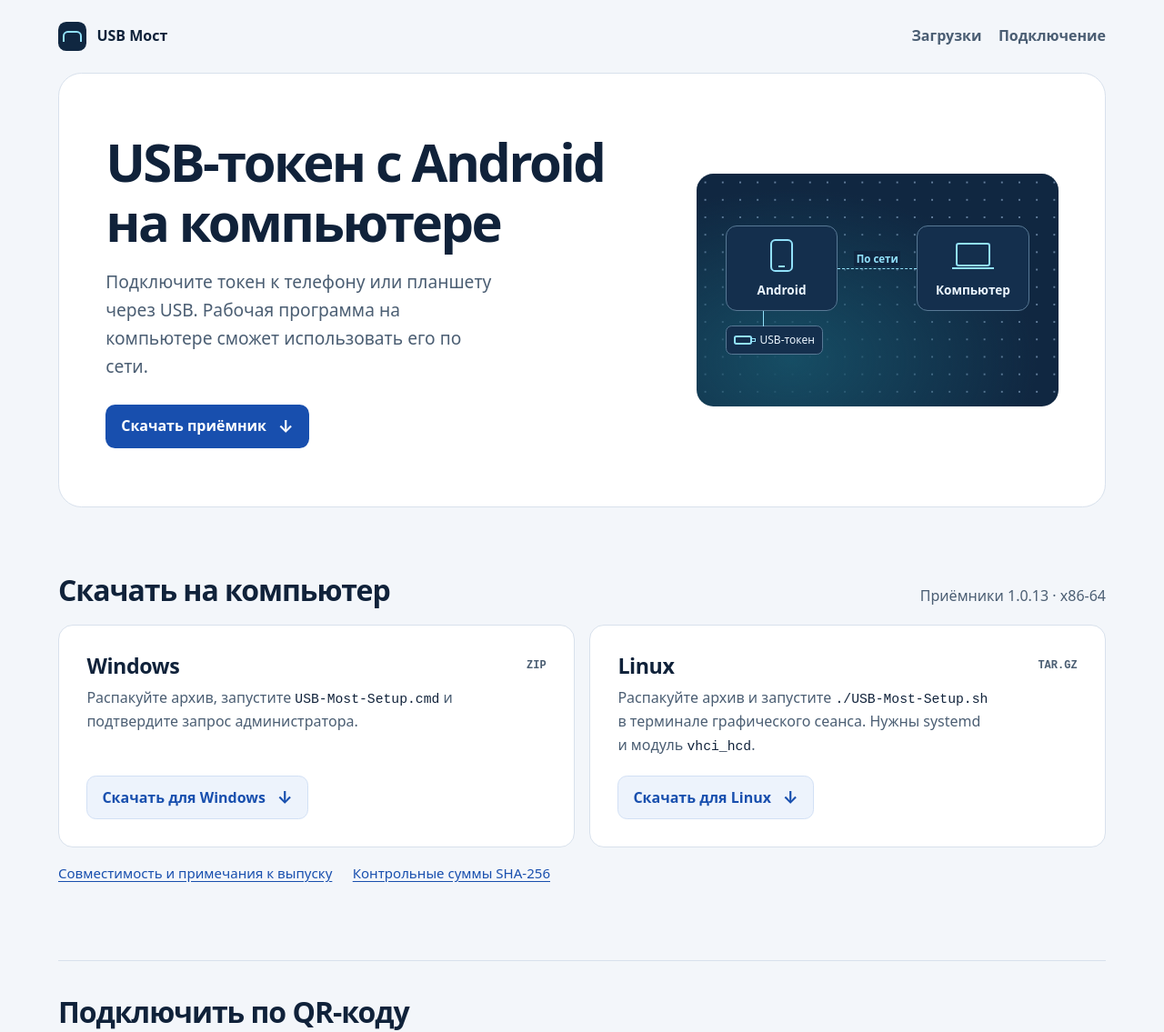
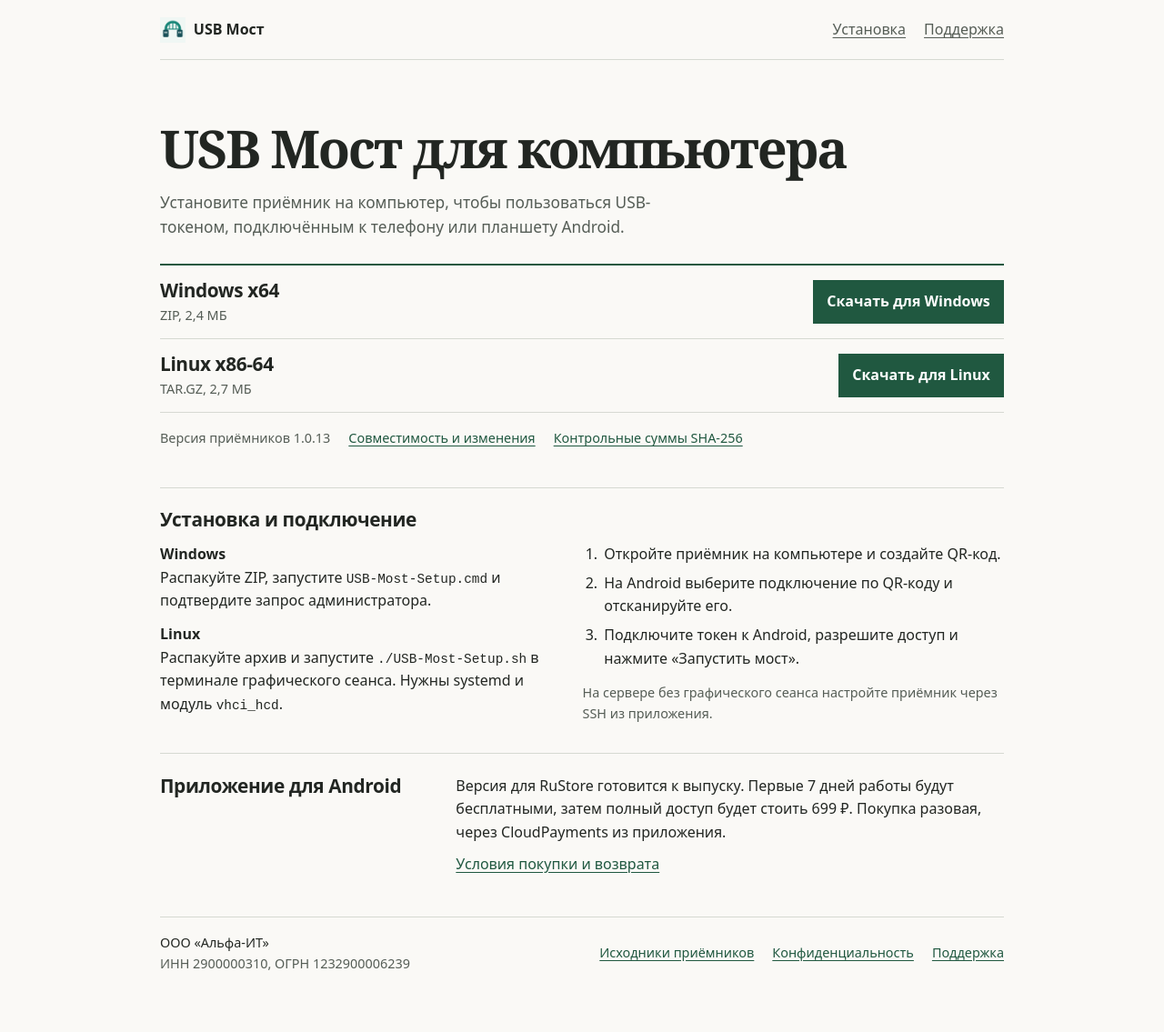
Before and after one commit to varyagnord/usb-most-downloads, a plain HTML site: page docs/index.html in a window 1280 px wide. Shown: the top 1135 px of the page at 91% size. After the commit the page ends 1097 px from the top, so only its background shows below. Drawn offline with Linux system fonts and the light colour scheme.

Commit message:
Simplify the USB Most download page

```diff
--- a/docs/index.html
+++ b/docs/index.html
@@ -3,74 +3,72 @@
 <head>
   <meta charset="utf-8">
   <meta name="viewport" content="width=device-width, initial-scale=1">
-  <meta name="description" content="USB Мост передаёт USB-токены с телефона или планшета Android на компьютер. Скачайте приёмник для Windows или Linux и подключитесь по QR-коду.">
-  <meta name="theme-color" content="#f3f6fa">
-  <title>USB Мост — приёмник для Windows и Linux</title>
+  <meta name="description" content="Загрузка и установка приёмника USB Моста для Windows и Linux. Подключение USB-токенов с Android по сети.">
+  <meta name="theme-color" content="#faf9f6">
+  <title>USB Мост — загрузка для компьютера</title>
+  <link rel="icon" href="usb-most.png" type="image/png">
   <link rel="stylesheet" href="site.css">
 </head>
 <body>
   <a class="skip" href="#main">К содержанию</a>
-  <header class="topbar wrap">
-    <a class="brand" href="./"><span class="brand-mark" aria-hidden="true"></span>USB Мост</a>
-    <nav aria-label="Разделы страницы"><a href="#downloads">Загрузки</a><a href="#connect">Подключение</a></nav>
+  <header class="masthead wrap">
+    <a class="brand" href="./"><img src="usb-most.png" width="28" height="28" alt="">USB Мост</a>
+    <nav aria-label="Навигация"><a href="#connect">Установка</a><a href="mailto:varyagnord@yandex.ru">Поддержка</a></nav>
   </header>
   <main class="wrap" id="main">
     <section class="payment-return" id="payment-return" aria-labelledby="return-heading">
       <h2 id="return-heading">Вернитесь в USB Мост</h2>
-      <p>Приложение проверит статус покупки при возвращении. Статус также можно обновить кнопкой «Проверить оплату».</p>
+      <p>Откройте приложение на Android. Если статус покупки ещё не обновился, нажмите «Проверить оплату».</p>
     </section>
-    <section class="hero" aria-labelledby="title">
-      <div class="hero-copy">
-        <h1 id="title">USB-токен с Android на компьютере</h1>
-        <p>Подключите токен к телефону или планшету через USB. Рабочая программа на компьютере сможет использовать его по сети.</p>
-        <a class="button primary" href="#downloads">Скачать приёмник <span aria-hidden="true">↓</span></a>
-      </div>
-      <figure class="connection-map" aria-label="Токен подключается по USB к Android. Android соединяется по сети с компьютером.">
-        <div class="map-endpoints" aria-hidden="true">
-          <div class="endpoint"><span class="symbol phone"></span><span>Android</span></div>
-          <div class="wire"><span>По сети</span></div>
-          <div class="endpoint"><span class="symbol laptop"></span><span>Компьютер</span></div>
+    <header class="intro" id="downloads">
+      <h1>USB Мост для компьютера</h1>
+      <p>Установите приёмник на компьютер, чтобы пользоваться USB-токеном, подключённым к телефону или планшету Android.</p>
+    </header>
+    <section aria-label="Файлы приёмника">
+      <div class="downloads">
+        <div class="platform">
+          <div><h2>Windows x64</h2><p>ZIP, 2,4 МБ</p></div>
+          <a href="https://github.com/varyagnord/usb-most-downloads/releases/download/v1.0.13-vc10018/usb-most-1.0.13-windows-x86_64.zip">Скачать для Windows</a>
         </div>
-        <div class="map-token" aria-hidden="true"><span class="symbol token"></span><span>USB-токен</span></div>
-      </figure>
-    </section>
-    <section class="section" id="downloads" aria-labelledby="downloads-heading">
-      <div class="section-heading"><h2 id="downloads-heading">Скачать на компьютер</h2><p>Приёмники 1.0.13 · x86‑64</p></div>
-      <div class="releases">
-        <article class="card">
-          <div class="card-heading"><h3>Windows</h3><span class="file-type">ZIP</span></div>
-          <p>Распакуйте архив, запустите <code>USB-Most-Setup.cmd</code> и подтвердите запрос администратора.</p>
-          <a class="button download" href="https://github.com/varyagnord/usb-most-downloads/releases/download/v1.0.13-vc10018/usb-most-1.0.13-windows-x86_64.zip">Скачать для Windows <span aria-hidden="true">↓</span></a>
-        </article>
-        <article class="card">
-          <div class="card-heading"><h3>Linux</h3><span class="file-type">TAR.GZ</span></div>
-          <p>Распакуйте архив и запустите <code>./USB-Most-Setup.sh</code> в терминале графического сеанса. Нужны systemd и модуль <code>vhci_hcd</code>.</p>
-          <a class="button download" href="https://github.com/varyagnord/usb-most-downloads/releases/download/v1.0.13-vc10018/usb-most-1.0.13-linux-x86_64.tar.gz">Скачать для Linux <span aria-hidden="true">↓</span></a>
-        </article>
+        <div class="platform">
+          <div><h2>Linux x86‑64</h2><p>TAR.GZ, 2,7 МБ</p></div>
+          <a href="https://github.com/varyagnord/usb-most-downloads/releases/download/v1.0.13-vc10018/usb-most-1.0.13-linux-x86_64.tar.gz">Скачать для Linux</a>
+        </div>
       </div>
       <div class="release-links">
-        <a href="https://github.com/varyagnord/usb-most-downloads/releases/tag/v1.0.13-vc10018">Совместимость и примечания к выпуску</a>
+        <p>Версия приёмников 1.0.13</p>
+        <a href="https://github.com/varyagnord/usb-most-downloads/releases/tag/v1.0.13-vc10018">Совместимость и изменения</a>
         <a href="https://github.com/varyagnord/usb-most-downloads/releases/download/v1.0.13-vc10018/SHA256SUMS">Контрольные суммы SHA‑256</a>
       </div>
     </section>
-    <section class="section setup" id="connect" aria-labelledby="connect-heading">
-      <h2 id="connect-heading">Подключить по QR-коду</h2>
-      <ol class="steps">
-        <li><h3>Откройте приёмник</h3><p>Запустите мастер на компьютере и создайте код подключения.</p></li>
-        <li><h3>Отсканируйте код</h3><p>На Android откройте настройку компьютера и выберите подключение по QR-коду.</p></li>
-        <li><h3>Запустите мост</h3><p>Подключите токен к Android, разрешите доступ к нему и нажмите «Запустить мост».</p></li>
-      </ol>
-      <p class="aside">Для сервера без графического сеанса настройте приёмник через SSH из приложения.</p>
+    <section class="rule-section" id="connect" aria-labelledby="connect-heading">
+      <h2 id="connect-heading">Установка и подключение</h2>
+      <div class="instructions">
+        <dl>
+          <dt>Windows</dt>
+          <dd>Распакуйте ZIP, запустите <code>USB-Most-Setup.cmd</code> и подтвердите запрос администратора.</dd>
+          <dt>Linux</dt>
+          <dd>Распакуйте архив и запустите <code>./USB-Most-Setup.sh</code> в терминале графического сеанса. Нужны systemd и модуль <code>vhci_hcd</code>.</dd>
+        </dl>
+        <div>
+          <ol>
+            <li>Откройте приёмник на компьютере и создайте QR-код.</li>
+            <li>На Android выберите подключение по QR-коду и отсканируйте его.</li>
+            <li>Подключите токен к Android, разрешите доступ и нажмите «Запустить мост».</li>
+          </ol>
+          <p class="note">На сервере без графического сеанса настройте приёмник через SSH из приложения.</p>
+        </div>
+      </div>
     </section>
-    <section class="section app-info" id="purchase" aria-labelledby="purchase-heading">
-      <div><h2 id="purchase-heading">Приложение для Android</h2><p>Версия для RuStore готовится к выпуску. Первые 7 дней работы будут бесплатными, затем полный доступ можно будет открыть за 699 ₽ одним платежом без подписки. Заказ создаётся в приложении, а платёж подтверждается на странице CloudPayments.</p></div>
-      <a class="button download" href="offer.html">Условия покупки и возврата <span aria-hidden="true">↗</span></a>
+    <section class="rule-section purchase" id="purchase" aria-labelledby="purchase-heading">
+      <h2 id="purchase-heading">Приложение для Android</h2>
+      <div><p>Версия для RuStore готовится к выпуску. Первые 7 дней работы будут бесплатными, затем полный доступ будет стоить 699 ₽. Покупка разовая, через CloudPayments из приложения.</p><a href="offer.html">Условия покупки и возврата</a></div>
     </section>
   </main>
-  <footer class="wrap footer">
-    <div><strong>ООО «Альфа-ИТ»</strong><p>ИНН 2900000310 · ОГРН 1232900006239</p></div>
+  <footer class="footer wrap">
+    <div><p>ООО «Альфа-ИТ»</p><p class="note">ИНН 2900000310, ОГРН 1232900006239</p></div>
     <nav aria-label="Документы и поддержка">
-      <a href="https://github.com/varyagnord/usb-most-source/tree/v1.0.13-vc10018">Исходники приёмников GPLv3</a>
+      <a href="https://github.com/varyagnord/usb-most-source/tree/v1.0.13-vc10018">Исходники приёмников</a>
       <a href="privacy.html">Конфиденциальность</a>
       <a href="mailto:varyagnord@yandex.ru">Поддержка</a>
     </nav>
--- a/docs/site.css
+++ b/docs/site.css
@@ -1,102 +1,73 @@
 :root {
   color-scheme: light;
   font-family: system-ui, -apple-system, "Segoe UI", sans-serif;
-  color: #10223a;
-  background: #f3f6fa;
-  --paper: #fff;
-  --ink: #10223a;
-  --muted: #4b5e73;
-  --line: #d8e1ec;
-  --blue: #184fae;
-  --deep: #102741;
-  --cyan: #92e1fa;
+  color: #222622;
+  background: #faf9f6;
+  --muted: #555d56;
+  --line: #d6d9d2;
+  --accent: #205840;
 }
+
 * { box-sizing: border-box; }
 body { margin: 0; line-height: 1.6; }
-h1, h2, h3, p, figure { margin: 0; }
-h1, h2, h3 { line-height: 1.14; text-wrap: balance; }
-h1 { font-size: clamp(2.05rem, 1.38rem + 2.8vw, 3.65rem); letter-spacing: -.045em; font-weight: 760; }
-h2 { font-size: clamp(1.5rem, 1.2rem + 1vw, 2.25rem); letter-spacing: -.032em; }
-h3 { font-size: 1.25rem; letter-spacing: -.017em; }
-a { color: var(--blue); text-underline-offset: .23em; }
-a:hover { color: #113e8b; }
-a:focus-visible { outline: 3px solid #2766cb; outline-offset: 4px; }
-code { font: .92em ui-monospace, monospace; color: var(--ink); overflow-wrap: anywhere; }
-.wrap { width: min(72rem, calc(100% - 3rem)); margin-inline: auto; }
-.skip { position: absolute; z-index: 2; inset: .5rem auto auto .5rem; background: var(--paper); padding: .65rem 1rem; transform: translateY(-160%); }
+h1, h2, p, dl, dd, ol { margin: 0; }
+h1, h2 { line-height: 1.18; }
+h1 { font: 600 clamp(2.05rem, 1.2rem + 3vw, 3.65rem)/1.04 Georgia, "DejaVu Serif", serif; letter-spacing: -.04em; }
+h2 { font-size: 1.3rem; letter-spacing: -.018em; }
+a { color: var(--accent); text-underline-offset: .2em; }
+a:hover { color: #163d2c; }
+a:focus-visible { outline: 2px solid var(--accent); outline-offset: 4px; }
+code { font: .9em ui-monospace, monospace; overflow-wrap: anywhere; }
+.wrap { width: min(58rem, calc(100% - 3rem)); margin-inline: auto; }
+
+.skip { position: absolute; inset: .5rem auto auto .5rem; padding: .65rem 1rem; background: white; transform: translateY(-170%); }
 .skip:focus { transform: none; }
-.topbar { min-height: 5rem; display: flex; align-items: center; justify-content: space-between; gap: .25rem 1.5rem; }
-.brand { display: inline-flex; align-items: center; gap: .7rem; min-height: 2.75rem; color: var(--ink); font-weight: 750; text-decoration: none; white-space: nowrap; }
-.brand-mark { display: grid; place-items: center; width: 1.95rem; height: 1.95rem; border-radius: .55rem; background: var(--deep); }
-.brand-mark::before { content: ""; width: 1.05rem; height: .65rem; border: 2px solid var(--cyan); border-bottom: 0; border-radius: .35rem .35rem 0 0; }
-.topbar nav, .footer nav { display: flex; align-items: center; flex-wrap: wrap; gap: 0 1.15rem; }
-.topbar nav a, .footer nav a, .release-links a { display: inline-flex; align-items: center; min-height: 2.75rem; }
-.topbar nav a { text-decoration: none; font-weight: 650; color: var(--muted); }
-.topbar nav a:hover { color: var(--blue); text-decoration: underline; }
-.hero { display: grid; grid-template-columns: minmax(0, 1.25fr) minmax(0, .85fr); align-items: center; gap: clamp(2rem, 5vw, 5rem); padding: clamp(2rem, 5vw, 4.5rem) clamp(1.25rem, 4vw, 4rem); background: var(--paper); border: 1px solid var(--line); border-radius: 1.6rem; }
-.hero-copy p { color: var(--muted); max-width: 40ch; margin: 1.15rem 0 1.65rem; font-size: clamp(1rem, .9rem + .4vw, 1.2rem); }
-.button { display: inline-flex; align-items: center; justify-content: center; gap: .8rem; min-height: 3rem; padding: .55rem 1rem; border: 1px solid transparent; border-radius: .65rem; text-decoration: none; font-weight: 690; line-height: 1.3; }
-.button span { font-size: 1.17em; }
-.primary { background: var(--blue); color: white; }
-.primary:hover { color: white; background: #123f8f; }
-.download { background: #edf3fc; border-color: #d2e0f5; }
-.download:hover { background: #dfeafd; }
-.connection-map {
-  display: grid; align-content: center; gap: 1rem; min-width: 0; min-height: 16rem;
-  padding: clamp(1rem, 3vw, 2rem); color: #ecf6ff; border-radius: 1.15rem; background-color: var(--deep);
-  background-image: radial-gradient(ellipse at 26% 80%, #164d64 0%, transparent 65%), radial-gradient(circle, #637e9c 1px, transparent 1px);
-  background-size: auto, 1.2rem 1.2rem;
+.masthead { display: flex; justify-content: space-between; align-items: center; flex-wrap: wrap; gap: 0 1rem; min-height: 4.15rem; border-bottom: 1px solid var(--line); }
+.brand { display: inline-flex; align-items: center; gap: .55rem; min-height: 2.75rem; font-weight: 700; color: inherit; text-decoration: none; white-space: nowrap; }
+.brand img { display: block; }
+.masthead nav, .footer nav, .release-links { display: flex; flex-wrap: wrap; align-items: center; gap: 0 1.25rem; }
+.masthead nav a, .footer nav a, .release-links a { display: inline-flex; align-items: center; min-height: 2.75rem; }
+.masthead nav a { color: var(--muted); }
+
+.intro { padding: clamp(2.1rem, 6vw, 4.15rem) 0 1.65rem; }
+.intro p { max-width: 56ch; color: var(--muted); font-size: 1.08rem; margin-top: 1rem; }
+.downloads { border-top: 2px solid var(--accent); }
+.platform { display: grid; grid-template-columns: 1fr auto; align-items: center; gap: .5rem 1.5rem; padding: .9rem 0; border-bottom: 1px solid var(--line); }
+.platform p, .note, .release-links { color: var(--muted); font-size: .9rem; }
+.platform p { margin-top: .22rem; }
+.platform a { display: inline-flex; justify-content: center; align-items: center; min-height: 3rem; padding: .55rem .95rem; background: var(--accent); color: white; font-weight: 650; text-decoration: none; }
+.platform a:hover { background: #163d2c; }
+.release-links { margin-top: .35rem; }
+
+.rule-section { border-top: 1px solid var(--line); margin-top: 2rem; padding-top: 1.4rem; }
+.instructions { display: grid; grid-template-columns: minmax(0, 1fr) minmax(0, 1.1fr); gap: 1.2rem 2.7rem; margin-top: .85rem; }
+.instructions dt { font-weight: 670; }
+.instructions dd + dt { margin-top: .7rem; }
+.instructions ol { padding-inline-start: 1.3rem; }
+.instructions li { padding-inline-start: .18rem; }
+.instructions li + li { margin-top: .38rem; }
+.instructions .note { margin-top: .8rem; }
+.purchase { display: grid; grid-template-columns: minmax(0, 1fr) minmax(0, 2fr); gap: .65rem 1.5rem; }
+.purchase a { display: inline-flex; align-items: center; min-height: 2.75rem; }
+.payment-return { display: none; margin-top: 1rem; padding: .75rem 1rem; border-left: 3px solid var(--accent); background: #edf1e9; }
+.payment-return:target { display: block; }
+.payment-return p { margin-top: .3rem; }
+
+.footer { display: flex; justify-content: space-between; align-items: flex-start; flex-wrap: wrap; gap: .7rem 1.5rem; font-size: .9rem; margin-top: 2.25rem; padding: 1rem 0 1.6rem; border-top: 1px solid var(--line); }
+.document { max-width: 47rem; margin-bottom: 3rem; }
+.document h1 { font-size: clamp(1.9rem, 1rem + 3vw, 3rem); margin: clamp(1.8rem, 5vw, 3.3rem) 0 .95rem; }
+.document h2 { margin: 1.55rem 0 .45rem; }
+.document p + p { margin-top: .65rem; }
+.document .seller { margin-top: 1.5rem; border-top: 1px solid var(--line); }
+.document a { overflow-wrap: anywhere; }
+
+@media (max-width: 38rem) {
+  .wrap { width: calc(100% - 2rem); }
+  .masthead nav, .footer nav, .release-links { gap: 0 .8rem; }
+  .masthead nav { font-size: .88rem; }
+  .instructions, .purchase { grid-template-columns: 1fr; }
 }
-.map-endpoints { display: grid; grid-template-columns: minmax(4.2rem, 1fr) minmax(2rem, .7fr) minmax(5.5rem, 1fr); align-items: center; }
-.endpoint { display: grid; justify-items: center; gap: .55rem; padding: .9rem .25rem .7rem; background: #142f4d; border: 1px solid #587995; border-radius: .75rem; font-size: .85rem; font-weight: 650; }
-.symbol { display: block; position: relative; color: var(--cyan); }
-.phone { width: 1.55rem; height: 2.25rem; border: 2px solid; border-radius: .35rem; }
-.phone::after { content: ""; position: absolute; width: .45rem; height: 2px; background: currentColor; inset: auto 0 .2rem; margin-inline: auto; }
-.laptop { width: 2.4rem; height: 1.6rem; border: 2px solid; border-radius: .2rem; margin-block: .22rem .43rem; }
-.laptop::after { content: ""; position: absolute; top: calc(100% + .23rem); inset-inline: -.35rem; border-bottom: 2px solid; }
-.wire { position: relative; height: 1px; border-top: 1px dashed var(--cyan); text-align: center; }
-.wire span { position: relative; top: -1.55rem; font-size: .72rem; font-weight: 650; white-space: nowrap; color: var(--cyan); background: var(--deep); padding: .08rem .15rem; }
-.map-token { position: relative; width: max-content; max-width: 100%; display: flex; align-items: center; gap: .5rem; color: #ecf6ff; padding: .32rem .5rem; background: #142f4d; border: 1px solid #587995; border-radius: .42rem; font-size: .75rem; }
-.map-token::before { content: ""; position: absolute; width: 1px; height: calc(1rem + 1px); top: calc(-1rem - 1px); left: min(48%, 2.5rem); border-left: 1px solid var(--cyan); }
-.token { width: 1.3rem; height: .62rem; border: 2px solid; border-radius: .17rem; }
-.token::after { content: ""; position: absolute; inset: .04rem auto .04rem 100%; width: .29rem; border: 1px solid; border-left: 0; }
-.section { margin-top: clamp(2.6rem, 6vw, 4.6rem); scroll-margin-top: 1rem; }
-.section-heading { display: flex; align-items: baseline; justify-content: space-between; flex-wrap: wrap; gap: .4rem 1.5rem; margin-bottom: 1.15rem; }
-.section-heading p, .card p, .steps p, .aside, .app-info p, .footer p { color: var(--muted); }
-.releases { display: grid; grid-template-columns: repeat(2, minmax(0, 1fr)); gap: 1rem; }
-.card { display: flex; flex-direction: column; align-items: flex-start; padding: clamp(1.15rem, 3vw, 1.9rem); border: 1px solid var(--line); background: var(--paper); border-radius: 1rem; }
-.card-heading { display: flex; align-items: center; justify-content: space-between; flex-wrap: wrap; gap: .5rem; width: 100%; }
-.card-heading h3 { font-size: 1.45rem; }
-.file-type { font: 650 .75rem ui-monospace, monospace; color: var(--muted); }
-.card p { max-width: 45ch; margin: .65rem 0 1.3rem; }
-.card .button { margin-top: auto; }
-.release-links { display: flex; gap: 0 1.4rem; flex-wrap: wrap; margin-top: .35rem; font-size: .94rem; }
-.setup { border-top: 1px solid var(--line); padding-top: clamp(1.6rem, 3vw, 2.4rem); }
-.steps { display: grid; grid-template-columns: repeat(3, minmax(0, 1fr)); gap: 1.2rem 1.65rem; padding: 0; margin: 1.45rem 0 .8rem; list-style: none; counter-reset: steps; }
-.steps li { counter-increment: steps; padding-inline-start: 2.6rem; position: relative; }
-.steps li::before { content: counter(steps); display: grid; place-items: center; position: absolute; inset: -.15rem auto auto 0; width: 1.9rem; height: 1.9rem; border-radius: 50%; background: #deebfd; color: var(--blue); font-weight: 750; }
-.steps p { margin-top: .35rem; }
-.aside { margin-top: 1.25rem; }
-.app-info { display: flex; justify-content: space-between; flex-wrap: wrap; align-items: center; gap: 1rem 2rem; border: 1px solid var(--line); border-radius: 1rem; padding: clamp(1.25rem, 3vw, 2rem); }
-.app-info p { max-width: 63ch; margin-top: .55rem; }
-.payment-return { display: none; border: 1px solid #a4bfe8; background: #e6f0ff; padding: 1rem 1.2rem; border-radius: .85rem; margin-bottom: 1rem; }
-.payment-return:target { display: block; }
-.payment-return h2 { font-size: 1.22rem; margin-bottom: .35rem; }
-.footer { display: flex; align-items: center; justify-content: space-between; flex-wrap: wrap; gap: .6rem 1rem; padding-block: 1.4rem 2.1rem; margin-top: 2rem; border-top: 1px solid var(--line); font-size: .91rem; }
-.document { max-width: 51rem; border: 1px solid var(--line); border-radius: 1.25rem; background: var(--paper); padding: clamp(1.15rem, 5vw, 3.2rem); margin-bottom: 2rem; overflow-wrap: anywhere; }
-.document h1 { font-size: clamp(1.8rem, 1.3rem + 2vw, 2.9rem); margin-bottom: 1rem; }
-.document h2 { font-size: 1.3rem; margin: 1.9rem 0 .5rem; }
-.document p + p { margin-top: .7rem; }
-.document .seller { background: #edf3fc; border-radius: .8rem; padding: 1.1rem; margin-top: 1.75rem; }
-.document .seller h2 { margin-top: 0; }
-@media (max-width: 53rem) {
-  .hero { grid-template-columns: 1fr; gap: 1.6rem; }
-  .connection-map { max-width: 30rem; min-height: 12rem; }
+@media (max-width: 25rem) {
+  .platform { grid-template-columns: 1fr; }
+  .platform a { justify-self: start; }
 }
-@media (max-width: 38rem) {
-  .wrap { width: calc(100% - 1.5rem); }
-  .topbar { min-height: 4rem; flex-wrap: wrap; padding-block: .2rem; }
-  .topbar nav { gap: 0 .7rem; font-size: .88rem; }
-  .releases, .steps { grid-template-columns: 1fr; }
-  .card .button { align-self: stretch; }
-}
```
Also changed, not shown: docs/offer.html (+2 -1 lines), docs/privacy.html (+2 -1 lines), docs/usb-most.png (added).
